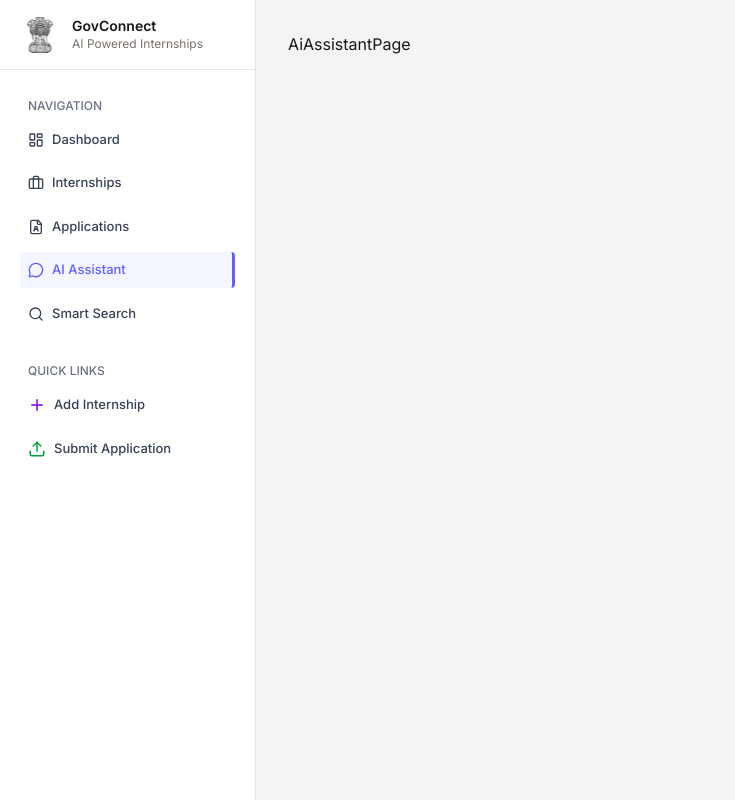
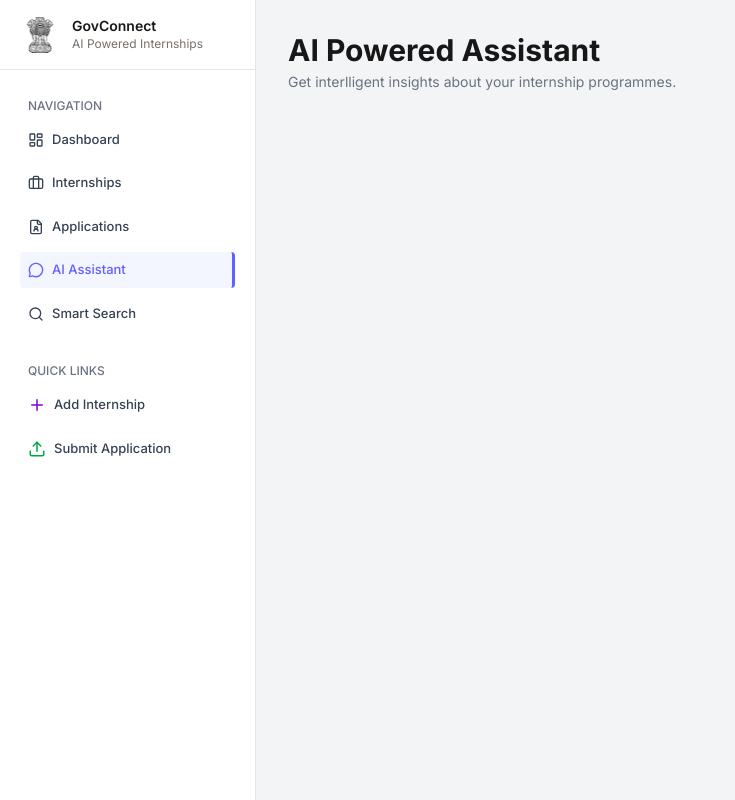
Before and after one commit to Gurpreet-Singh-codes/Govconnect, a Next.js app in the folder frontend/: page /ai-assistant in a window 1280 px wide. Shown: the whole page, without its empty margins (0-735 px from the left). Built offline with nearby package versions, Linux system fonts and the light colour scheme.

Commit message:
Fixed logo image bug

```diff
--- a/frontend/src/app/(main)/ai-assistant/page.tsx
+++ b/frontend/src/app/(main)/ai-assistant/page.tsx
@@ -1,5 +1,14 @@
+import PageHeading from '@/components/PageHeading';
 import React from 'react';
 
 export default function AiAssistantPage() {
-  return <div>AiAssistantPage</div>;
+  return (
+    <section>
+      <div className="container flex flex-col gap-4 md:gap-6">
+        <PageHeading subText="Get interlligent insights about your internship programmes.">
+          AI Powered Assistant
+        </PageHeading>
+      </div>
+    </section>
+  );
 }
--- a/frontend/src/app/(main)/applications/page.tsx
+++ b/frontend/src/app/(main)/applications/page.tsx
@@ -1,5 +1,12 @@
+import PageHeading from '@/components/PageHeading';
 import React from 'react';
 
 export default function ApplicationsPage() {
-  return <div>ApplicationsPage</div>;
+  return (
+    <section>
+      <div className="container flex flex-col gap-4 md:gap-6">
+        <PageHeading subText="AI powered application management">Applications</PageHeading>
+      </div>
+    </section>
+  );
 }
--- a/frontend/src/app/(main)/dashboard/page.tsx
+++ b/frontend/src/app/(main)/dashboard/page.tsx
@@ -4,7 +4,7 @@ import React from 'react';
 export default function DashboardPage() {
   return (
     <section>
-      <div className="container">
+      <div className="container flex flex-col gap-4 md:gap-6">
         <PageHeading subText="Intelligent insights for government internship management">
           AI Powered Dashboard
         </PageHeading>
--- a/frontend/src/app/(main)/internships/page.tsx
+++ b/frontend/src/app/(main)/internships/page.tsx
@@ -1,5 +1,14 @@
+import PageHeading from '@/components/PageHeading';
 import React from 'react';
 
 export default function InternshipsPage() {
-  return <div>InternshipsPage</div>;
+  return (
+    <section>
+      <div className="container flex flex-col gap-4 md:gap-6">
+        <PageHeading subText="Manage government internship opportunities">
+          Internships Listings
+        </PageHeading>
+      </div>
+    </section>
+  );
 }
--- a/frontend/src/app/(main)/smart-search/page.tsx
+++ b/frontend/src/app/(main)/smart-search/page.tsx
@@ -1,5 +1,14 @@
+import PageHeading from '@/components/PageHeading';
 import React from 'react';
 
 export default function SmartSearchPage() {
-  return <div>SmartSearchPage</div>;
+  return (
+    <section>
+      <div className="container flex flex-col gap-4 md:gap-6">
+        <PageHeading subText="Search for exactly what you're looking for.">
+          Smart Search
+        </PageHeading>
+      </div>
+    </section>
+  );
 }
--- a/frontend/src/components/PageHeading.tsx
+++ b/frontend/src/components/PageHeading.tsx
@@ -9,8 +9,8 @@ export default function PageHeading({
 }) {
   return (
     <div>
-      <h2 className="text-xl font-semibold md:text-3xl">{children}</h2>
-      {subText && <p className="text-sm text-gray-500">{subText}</p>}
+      <h2 className="text-xl font-bold md:text-3xl">{children}</h2>
+      {subText && <p className="mt-1 text-sm text-gray-500">{subText}</p>}
     </div>
   );
 }
```
